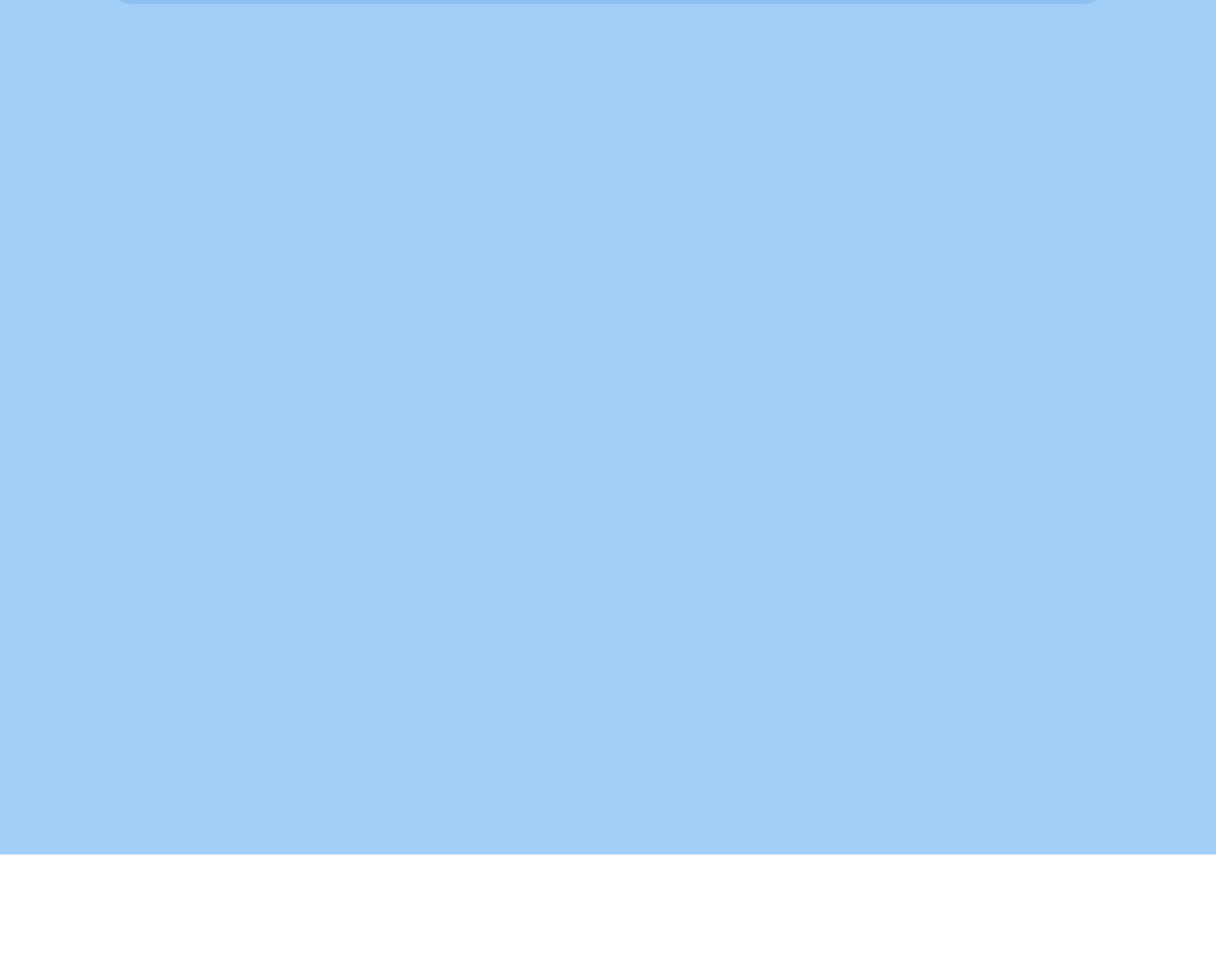
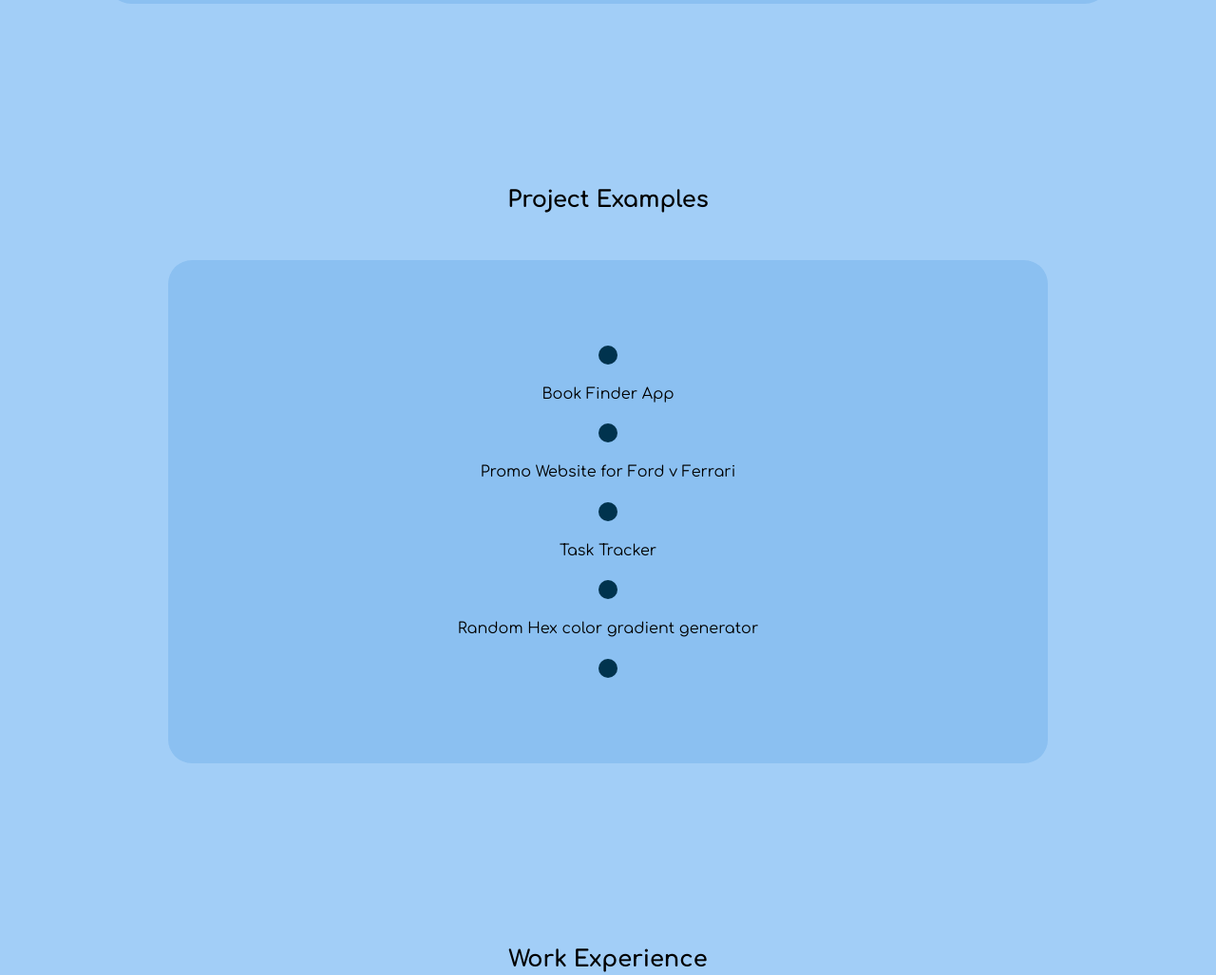
Before and after one commit to edapess/rsschool-cv, a plain HTML site: page index.html in a window 1280 px wide. Shown: the part 1500-2527 px from the top of the page at 95% size. Before the commit the page ends 2400 px from the top, so only its background shows below. Drawn offline with Linux system fonts and the light colour scheme.

Commit message:
feat: add skills and exaples sections

```diff
--- a/index.html
+++ b/index.html
@@ -28,7 +28,7 @@
             <li class="nav-link">
                 <a href="#examples">Project example</a>
             </li>
-            <li class="nav-link">]
+            <li class="nav-link">
                 <a href="#experience">Work Experience</a></li>
             <li class="nav-link">
                 <a href="#education">Education</a></li>
@@ -51,7 +51,11 @@
                 </div>
                 <div class="inner-container">
                     <p>I describe myself as a passionate developer who loves coding, open source, Linux and the web
-                        platform</p>
+                        platform.
+                        I’m 26 years old JS developer. In 2020 after watching some CS50 videos I started lerning JS
+                        programming. Then I passed several courses and learned necessary basic knowledge related to Web
+                        development. Now I have experience in helping to develope a robot-crawler through puppeteer
+                        library. </p>
                 </div>
             </div>
         </section>
@@ -232,9 +236,38 @@
 
 
         </section>
+        <section class="example-section" id="examples">
+            <h2>Project Examples</h2>
+<div class="inner-container">
+    <ul class="project-items">
+        <div class="elipse-active"></div>
+        <li class="project-item">
+            <a href="https://github.com/edavetisyan/book_finder">Book Finder App</a>
+        </li>
+        <div class="elipse-active"></div>
 
-        <section>
+        <li class="project-item">
+            <a href="https://github.com/edavetisyan/ford_v_ferrari">Promo Website for Ford v Ferrari</a>
+        </li>
+        <div class="elipse-active"></div>
 
+        <li class="project-item">
+            <a href="https://github.com/edavetisyan/react-task-tracker">Task Tracker</a>
+        </li>
+        <div class="elipse-active"></div>
+
+        <li class="project-item">
+            <a href="https://github.com/edavetisyan/hex_color_generator">Random Hex color gradient generator</a>
+        </li>
+        <div class="elipse-active"></div>
+
+    </ul>
+</div>
+        </section>
+
+        <section class="experience-section" id="experience">
+            <h2>Work Experience</h2>
+            <div class="inner-container"></div>
         </section>
     </div>
 
--- a/style.css
+++ b/style.css
@@ -142,5 +142,21 @@ section {
   background: #dbebfa;
 }
 .elipse-active{
+  width: 20px;
+  height: 20px;
+    border-radius: 100px;
     background: #00334e;
 }
+.project-items{
+  height: 70%;
+  width: 100%;
+  display: flex;
+  flex-direction: column;
+  align-items: center;
+  justify-content: space-between;
+}
+.project-item a{
+text-decoration: none;
+font-size: 16px;
+color: black;
+}
```
